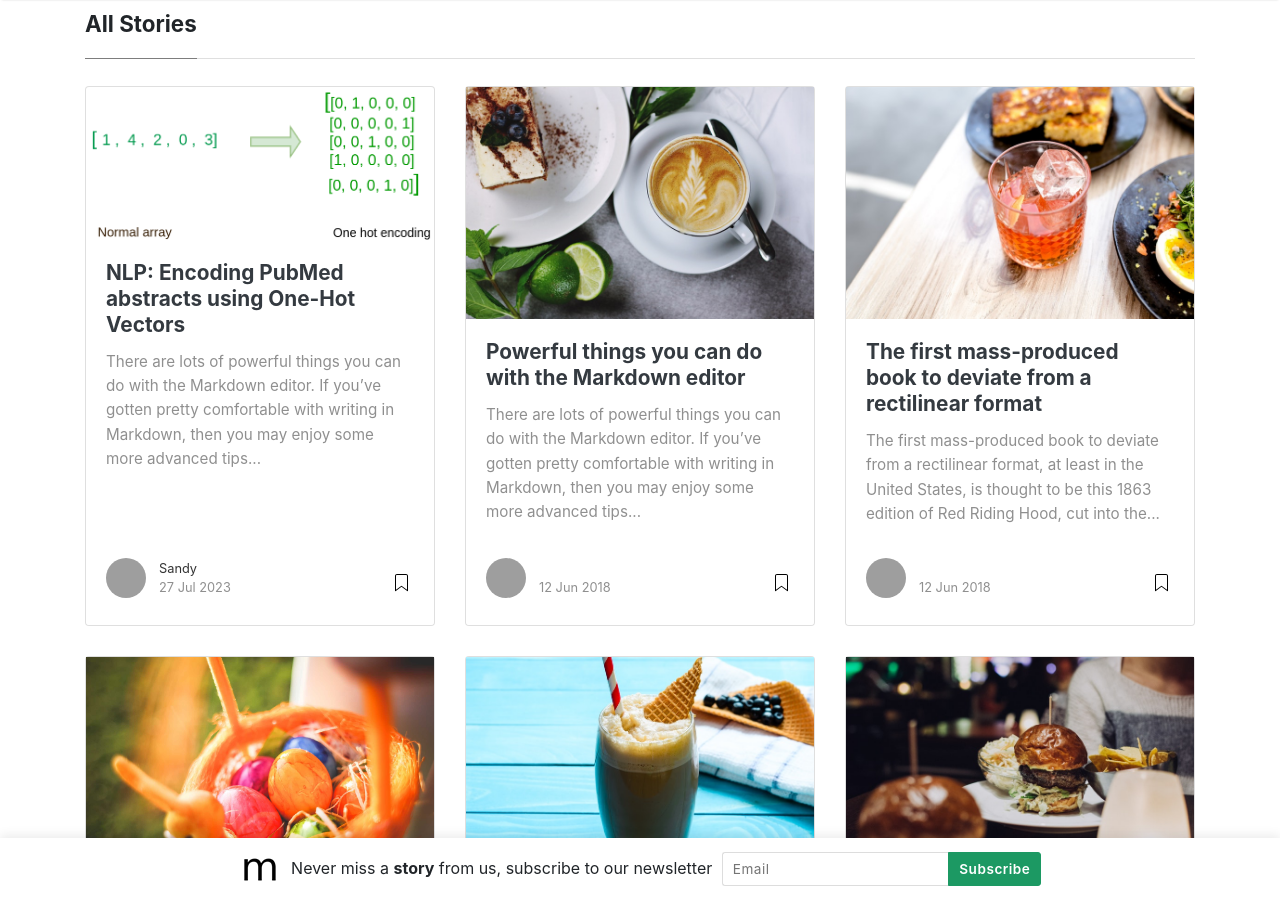
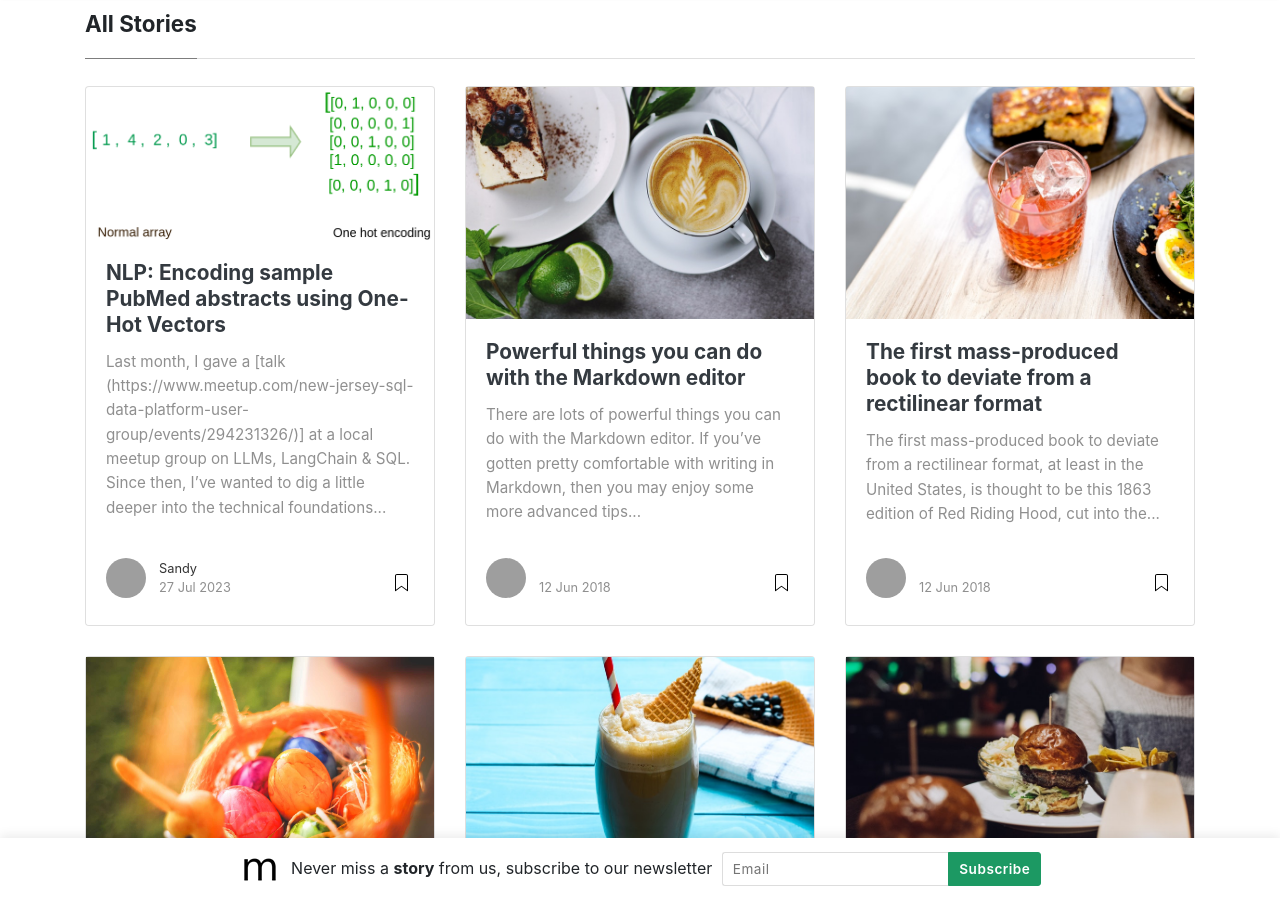
Before and after one commit to slsu0424/slsu0424.github.io, a Jekyll site: the page built from index.html, in a window 1280 px wide and 900 px high, scrolled down 645 px. Built offline with Jekyll 4.4.1, drawn with Linux system fonts in a browser that asks for light colours; nearby versions of some CDN libraries; the list of posts is cut into pages by our own code; grey boxes are pictures that could not be loaded.

Commit message:
Update 2023-07-27-test.md

```diff
--- a/_posts/2023-07-27-test.md
+++ b/_posts/2023-07-27-test.md
@@ -1,14 +1,14 @@
 ---
 layout: post
-title:  "NLP: Encoding PubMed abstracts using One-Hot Vectors"
+title:  "NLP: Encoding sample PubMed abstracts using One-Hot Vectors"
 author: sandy
 categories: [ Healthcare, Machine Learning, tutorial ]
 image: assets/images/vector.png
 ---
-There are lots of powerful things you can do with the Markdown editor. If you've gotten pretty comfortable with writing in Markdown, then you may enjoy some more advanced tips about the types of things you can do with Markdown!
+Last month, I gave a [talk (https://www.meetup.com/new-jersey-sql-data-platform-user-group/events/294231326/)] at a local meetup group
+on LLMs, LangChain & SQL.  Since then, I've wanted to dig a little deeper into the technical foundations of LLMs, and why they are so popular these days.  This article will begin a series of technical tutorials that are geared towards healthcare care use cases.
 
-As with the last post about the editor, you'll want to be actually editing this post as you read it so that you can see all the Markdown code we're using.
-
+As I build up my knowledge on deep learning, I wanted to backtrack where LLMs came from.  To start, LLMs are a type of neural network.  Neural networks are particularly suited for [NLP tasks (https://web.stanford.edu/class/archive/cs/cs224n/cs224n.1204/#:~:text=In%20recent%20years%2C%20deep%20learning%20%28or%20neural%20network%29,that%20do%20not%20require%20traditional%2C%20task-specific%20feature%20engineering.) as this type of machine learning approach has produced very high performance.
 
 ## Special formatting
 
```
